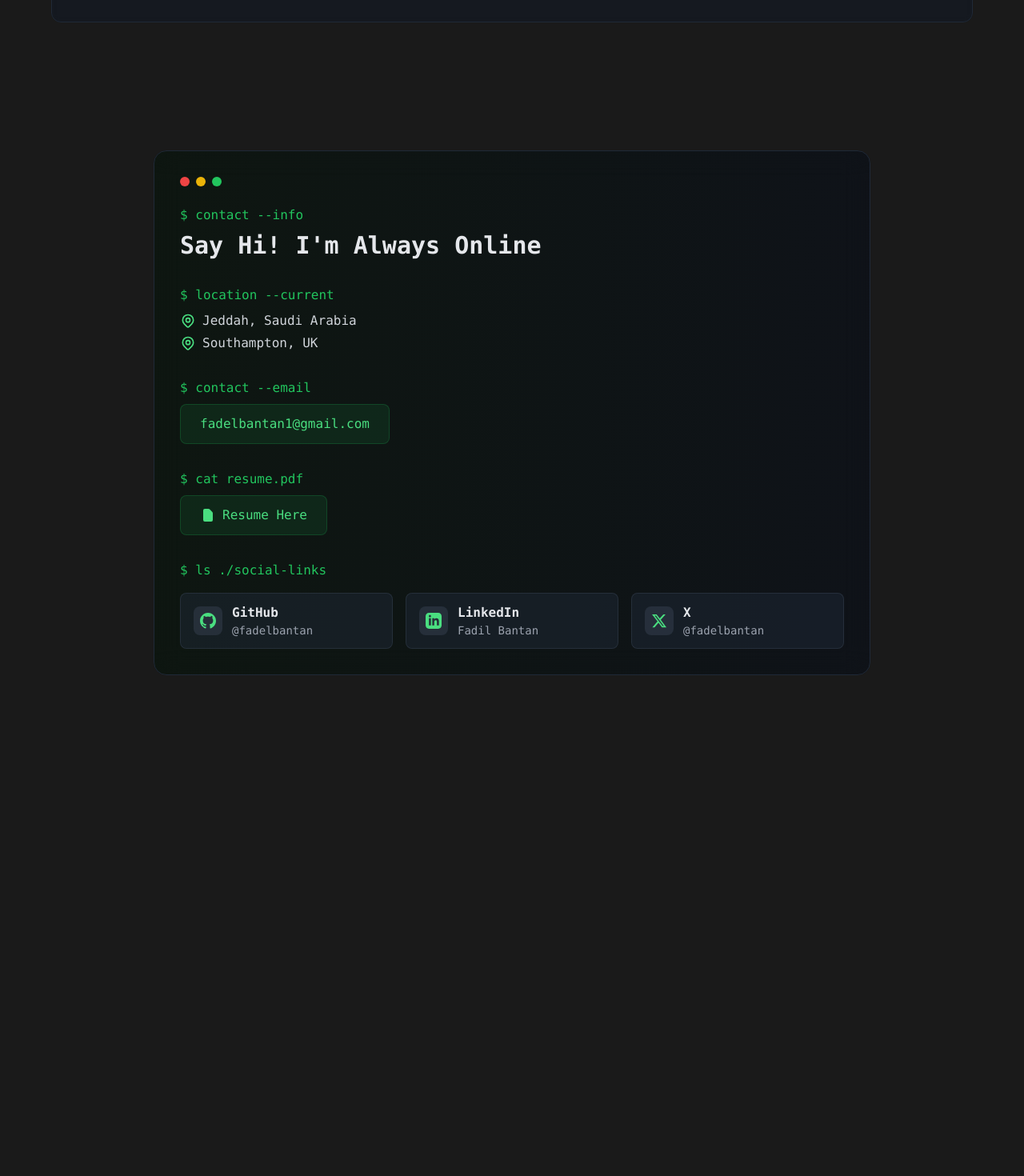
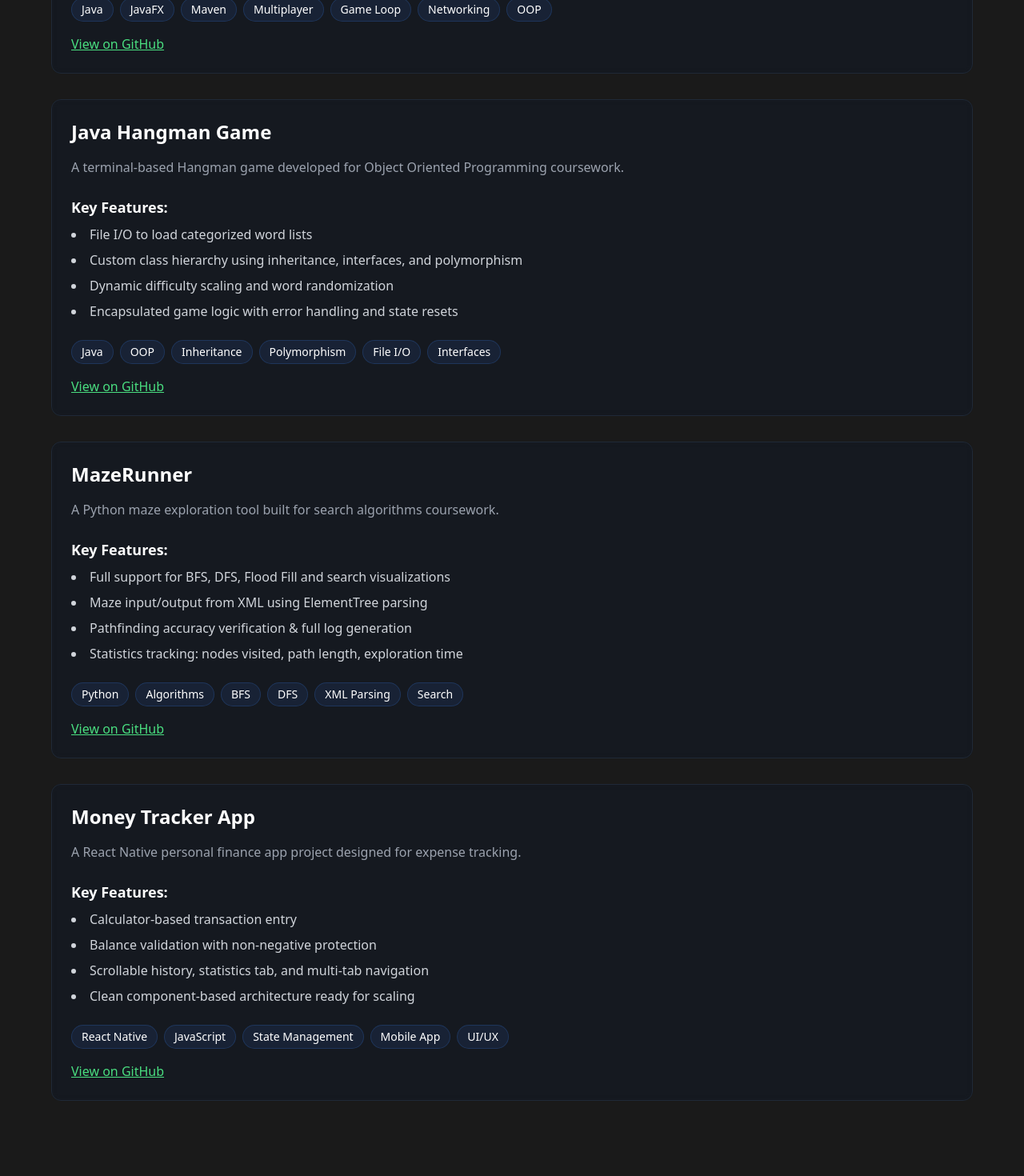
Before and after one commit to fadelbantan/builtbybantan, a Next.js app in the folder portfolio-site/: page / in a window 1280 px wide. Shown: the part 1300-2770 px from the top of the page at 80% size. Before the commit the page ends 2224 px from the top, so only its background shows below. Built offline with nearby package versions, Linux system fonts and the light colour scheme.

Commit message:
Added projects 'Hangman', 'Mazerunner' & 'Money Tracker App'

```diff
--- a/portfolio-site/app/components/SystemArchitecture.tsx
+++ b/portfolio-site/app/components/SystemArchitecture.tsx
@@ -16,7 +16,8 @@ export default function SystemArchitecture() {
 				</motion.h2>
 
 				<div className="grid grid-cols-1 gap-8">
-					{/* TetrECS Project */}
+
+					{/* TetrECS */}
 					<motion.div
 						initial={{ opacity: 0, y: 20 }}
 						whileInView={{ opacity: 1, y: 0 }}
@@ -26,18 +27,20 @@ export default function SystemArchitecture() {
 					>
 						<h3 className="text-2xl font-bold mb-4">TetrECS</h3>
 						<p className="text-gray-400 mb-6">
-							A fast-paced, multiplayer Tetris-style game with rich JavaFX graphics, sound effects, live scoring, and networked gameplay.
+							A fully-featured Tetris-inspired game built in JavaFX,
 						</p>
 						<div className="mb-6">
 							<h4 className="text-lg font-semibold mb-2">Key Features:</h4>
 							<ul className="list-disc list-inside space-y-2 text-gray-300">
-								<li>Multiplayer system with lobbies and chat</li>
-								<li>Scoring, levels, lives, and combo multipliers</li>
-								<li>JavaFX-based UI with sound, animation, and custom components</li>
+								<li>Multiplayer system with real-time lobbies and chat</li>
+								<li>Dynamic scoring, levels, lives, combo multipliers, and piece storage</li>
+								<li>JavaFX-based UI with animations, sound effects, transitions, and scene controllers</li>
+								<li>Online leaderboard integration and file-based score persistence</li>
+								<li>Built from provided skeleton code and extended with custom components and architecture</li>
 							</ul>
 						</div>
 						<div className="flex flex-wrap gap-2 mb-4">
-							{['Java', 'JavaFX', 'Maven', 'OOP', 'Multiplayer', 'Game Loop'].map((tech, i) => (
+							{['Java', 'JavaFX', 'Maven', 'Multiplayer', 'Game Loop', 'Networking', 'OOP'].map((tech, i) => (
 								<span key={i} className="text-sm px-3 py-1 bg-blue-500/10 rounded-full border border-blue-500/20">
 									{tech}
 								</span>
@@ -55,8 +58,126 @@ export default function SystemArchitecture() {
 						</div>
 					</motion.div>
 
-					{/* Add more projects below like this 👇 */}
-					{/* <motion.div>...</motion.div> */}
+					{/* Hangman */}
+					<motion.div
+						initial={{ opacity: 0, y: 20 }}
+						whileInView={{ opacity: 1, y: 0 }}
+						viewport={{ once: true }}
+						transition={{ duration: 0.3 }}
+						className="bg-gray-900/50 rounded-xl p-6 backdrop-blur-sm border border-gray-800"
+					>
+						<h3 className="text-2xl font-bold mb-4">Java Hangman Game</h3>
+						<p className="text-gray-400 mb-6">
+							A terminal-based Hangman game developed for Object Oriented Programming coursework.
+						</p>
+						<div className="mb-6">
+							<h4 className="text-lg font-semibold mb-2">Key Features:</h4>
+							<ul className="list-disc list-inside space-y-2 text-gray-300">
+								<li>File I/O to load categorized word lists</li>
+								<li>Custom class hierarchy using inheritance, interfaces, and polymorphism</li>
+								<li>Dynamic difficulty scaling and word randomization</li>
+								<li>Encapsulated game logic with error handling and state resets</li>
+							</ul>
+						</div>
+						<div className="flex flex-wrap gap-2 mb-4">
+							{['Java', 'OOP', 'Inheritance', 'Polymorphism', 'File I/O', 'Interfaces'].map((tech, i) => (
+								<span key={i} className="text-sm px-3 py-1 bg-blue-500/10 rounded-full border border-blue-500/20">
+									{tech}
+								</span>
+							))}
+						</div>
+						<div className="flex gap-4">
+							<a
+								href="https://github.com/fadelbantan/Hangman"
+								target="_blank"
+								rel="noopener noreferrer"
+								className="text-green-400 underline hover:text-green-300"
+							>
+								View on GitHub
+							</a>
+						</div>
+					</motion.div>
+
+					{/* MazeRunner */}
+					<motion.div
+						initial={{ opacity: 0, y: 20 }}
+						whileInView={{ opacity: 1, y: 0 }}
+						viewport={{ once: true }}
+						transition={{ duration: 0.3 }}
+						className="bg-gray-900/50 rounded-xl p-6 backdrop-blur-sm border border-gray-800"
+					>
+						<h3 className="text-2xl font-bold mb-4">MazeRunner</h3>
+						<p className="text-gray-400 mb-6">
+							A Python maze exploration tool built for search algorithms coursework.
+						</p>
+						<div className="mb-6">
+							<h4 className="text-lg font-semibold mb-2">Key Features:</h4>
+							<ul className="list-disc list-inside space-y-2 text-gray-300">
+								<li>Full support for BFS, DFS, Flood Fill and search visualizations</li>
+								<li>Maze input/output from XML using ElementTree parsing</li>
+								<li>Pathfinding accuracy verification & full log generation</li>
+								<li>Statistics tracking: nodes visited, path length, exploration time</li>
+							</ul>
+						</div>
+						<div className="flex flex-wrap gap-2 mb-4">
+							{['Python', 'Algorithms', 'BFS', 'DFS', 'XML Parsing', 'Search'].map((tech, i) => (
+								<span key={i} className="text-sm px-3 py-1 bg-blue-500/10 rounded-full border border-blue-500/20">
+									{tech}
+								</span>
+							))}
+						</div>
+						<div className="flex gap-4">
+							<a
+								href="https://github.com/fadelbantan/ECS-Maze-Runner"
+								target="_blank"
+								rel="noopener noreferrer"
+								className="text-green-400 underline hover:text-green-300"
+							>
+								View on GitHub
+							</a>
+						</div>
+					</motion.div>
+
+					{/* Money Tracker App */}
+					<motion.div
+						initial={{ opacity: 0, y: 20 }}
+						whileInView={{ opacity: 1, y: 0 }}
+						viewport={{ once: true }}
+						transition={{ duration: 0.3 }}
+						className="bg-gray-900/50 rounded-xl p-6 backdrop-blur-sm border border-gray-800"
+					>
+						<h3 className="text-2xl font-bold mb-4">Money Tracker App</h3>
+						<p className="text-gray-400 mb-6">
+							A React Native personal finance app project designed for expense tracking.
+						</p>
+						<div className="mb-6">
+							<h4 className="text-lg font-semibold mb-2">Key Features:</h4>
+							<ul className="list-disc list-inside space-y-2 text-gray-300">
+								<li>Calculator-based transaction entry</li>
+								<li>Balance validation with non-negative protection</li>
+								<li>Scrollable history, statistics tab, and multi-tab navigation</li>
+								<li>Clean component-based architecture ready for scaling</li>
+							</ul>
+						</div>
+						<div className="flex flex-wrap gap-2 mb-4">
+							{['React Native', 'JavaScript', 'State Management', 'Mobile App', 'UI/UX'].map((tech, i) => (
+								<span key={i} className="text-sm px-3 py-1 bg-blue-500/10 rounded-full border border-blue-500/20">
+									{tech}
+								</span>
+							))}
+						</div>
+						<div className="flex gap-4">
+							<a
+								href="https://github.com/fadelbantan/MoneyTracker"
+								target="_blank"
+								rel="noopener noreferrer"
+								className="text-green-400 underline hover:text-green-300"
+							>
+								View on GitHub
+							</a>
+						</div>
+					</motion.div>
+
 				</div>
 			</div>
 		</section>
```
